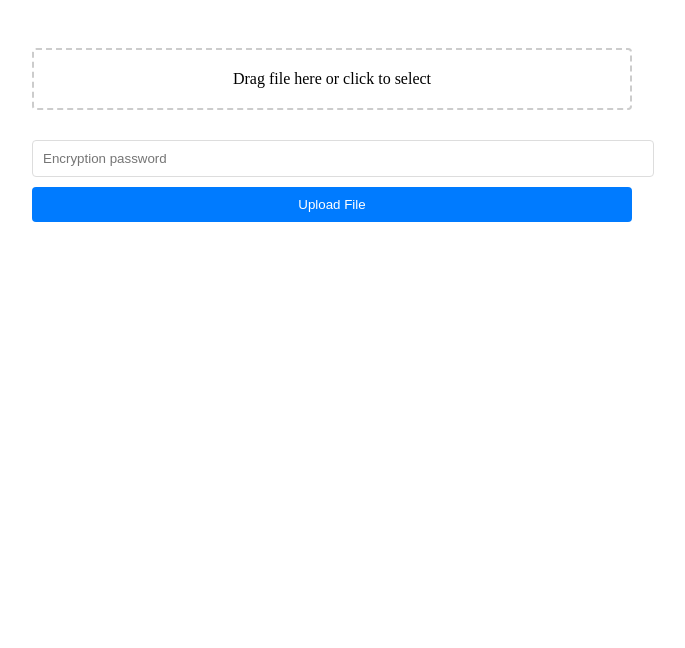
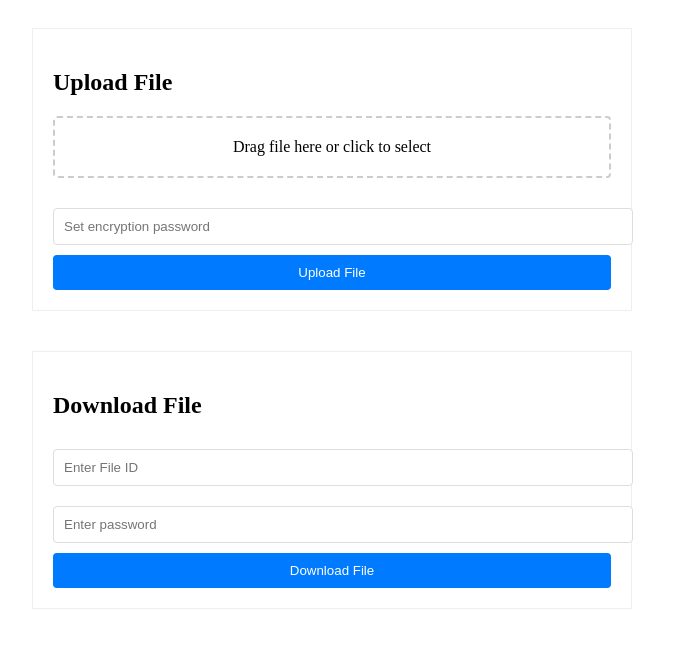
Before and after one commit to PrannavP/File-Sharing-Webapp, a React (Vite) app: page / in a window 1280 px wide. Shown: the top 648 px of the page, without its empty margins (308-993 px from the left). Built offline with nearby package versions, Linux system fonts and the light colour scheme.

Commit message:
Completed Download Section

```diff
--- a/src/App.tsx
+++ b/src/App.tsx
@@ -1,16 +1,21 @@
 import { useState } from "react";
+import { useDropzone } from "react-dropzone";
+import axios from "axios";
 
 interface UploadResponse {
     fileId: string;
 }
-import { useDropzone } from "react-dropzone";
-import axios from "axios";
 
 const App = () => {
+    // Upload states
     const [password, setPassword] = useState<string>('');
     const [fileId, setFileId] = useState<string>('');
     const [file, setFile] = useState<File | null>(null);
+
+    // Download states
+    const [enteredFileId, setEnteredFileId] = useState<string>('');
     const [downloadPassword, setDownloadPassword] = useState<string>('');
+    const [downloadError, setDownloadError] = useState<string>('');
 
     const { getRootProps, getInputProps } = useDropzone({
         onDrop: (acceptedFiles: File[]) => {
@@ -35,35 +40,43 @@ const App = () => {
                 { headers: { 'Content-Type': 'multipart/form-data' } }
             );
             setFileId(response.data.fileId);
+            alert(`File uploaded successfully! Share this ID: ${response.data.fileId}`);
         } catch (error) {
             alert(`Upload failed: ${error instanceof Error ? error.message : 'Unknown error'}`);
         }
     };
 
     const handleDownload = async () => {
-        if (!fileId || !downloadPassword) return;
+        if (!enteredFileId || !downloadPassword) {
+            setDownloadError('Please enter both File ID and Password');
+            return;
+        }
 
         try {
             const response = await axios.post(
                 'http://localhost:5000/api/download',
-                { fileId, password: downloadPassword },
+                { fileId: enteredFileId, password: downloadPassword },
                 { responseType: 'blob' }
             );
 
             const url = window.URL.createObjectURL(new Blob([response.data]));
             const link = document.createElement('a');
             link.href = url;
-            link.setAttribute('download', `decrypted_${fileId}`);
+            link.setAttribute('download', `downloaded_file`);
             document.body.appendChild(link);
             link.click();
             link.remove();
+            setDownloadError('');
         } catch {
-            alert('Download failed: Invalid password or expired file');
+            setDownloadError('Download failed: Invalid File ID or Password');
         }
     };
 
     return (
         <div style={{ padding: '20px', maxWidth: '600px', margin: '0 auto' }}>
+            {/* Upload Section */}
+            <div style={{ marginBottom: '40px', padding: '20px', border: '1px solid #eee' }}>
+                <h2>Upload File</h2>
                 <div {...getRootProps()} style={dropzoneStyle}>
                     <input {...getInputProps()} />
                     {file ? file.name : 'Drag file here or click to select'}
@@ -71,7 +84,7 @@ const App = () => {
 
                 <input
                     type="password"
-                placeholder="Encryption password"
+                    placeholder="Set encryption password"
                     value={password}
                     onChange={(e) => setPassword(e.target.value)}
                     style={inputStyle}
@@ -82,11 +95,26 @@ const App = () => {
                 </button>
 
                 {fileId && (
-                <div style={{ marginTop: '20px' }}>
-                    <h3>File ID: {fileId}</h3>
+                    <div style={{ marginTop: '20px', color: '#666' }}>
+                        <p>Share this File ID: <strong>{fileId}</strong></p>
+                        <p>Password: <strong>{password}</strong></p>
+                    </div>
+                )}
+            </div>
+
+            {/* Download Section */}
+            <div style={{ padding: '20px', border: '1px solid #eee' }}>
+                <h2>Download File</h2>
+                <input
+                    type="text"
+                    placeholder="Enter File ID"
+                    value={enteredFileId}
+                    onChange={(e) => setEnteredFileId(e.target.value)}
+                    style={inputStyle}
+                />
                 <input
                     type="password"
-                        placeholder="Enter password to download"
+                    placeholder="Enter password"
                     value={downloadPassword}
                     onChange={(e) => setDownloadPassword(e.target.value)}
                     style={inputStyle}
@@ -94,13 +122,11 @@ const App = () => {
                 <button onClick={handleDownload} style={buttonStyle}>
                     Download File
                 </button>
+                {downloadError && <p style={{ color: 'red', marginTop: '10px' }}>{downloadError}</p>}
             </div>
-            )}
         </div>
     );
 };
-
-export default App;
 
 const dropzoneStyle: React.CSSProperties = {
     border: '2px dashed #cccccc',
@@ -128,3 +154,5 @@ const buttonStyle: React.CSSProperties = {
     cursor: 'pointer',
     width: '100%'
 };
+
+export default App;
```
Lines whose indentation alone changed are shown as unchanged.
